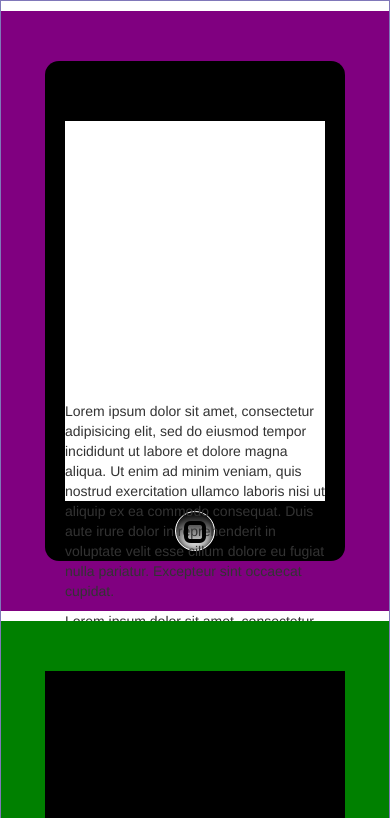
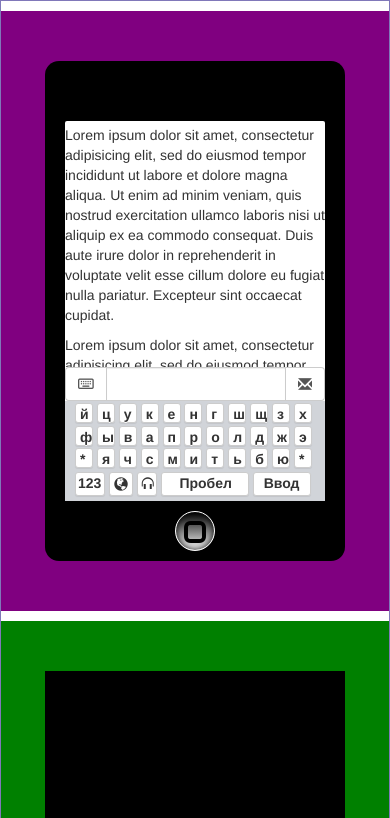
Before and after one commit to michaelrubin24/js-message, a website: page index.html in a window 390 px wide. Shown: the top 818 px of the page. Drawn offline with nearby package versions, Linux system fonts and the light colour scheme.

Commit message:
added styles for input field , scroll for messages of iphone

```diff
--- a/stylesheets/style.css
+++ b/stylesheets/style.css
@@ -14,10 +14,6 @@
 }
 
 .iphone-body, .android-body{
-  /* min-width: 300px;
-  min-height: 500px;
-  max-width: 300px;
-  max-height: 500px; */
   padding-top: 40px;
   width: 300px;
   height: 500px;
@@ -29,20 +25,43 @@
   border-radius: 14px;
  }
  .iphone-screen{
+   position: relative;
    margin: 20px auto;
    width: 260px;
    height: 380px;
    background: white;
-   padding-top: 280px;
+   /* padding-top: 280px; */
+   padding-top: 4px;
    margin-bottom: 0px;
+   border-radius: 2px;
  }
 
- .iphone-keyboard{
-    height: 100px;
-    border: 1px solid purple;
-    padding: 0 10px;
-    background: #D1D4D9;
-    /* margin-right: 1px;  */
+ .iphone-messages{
+   height: 242px;
+   overflow-y: scroll;
+ }
+
+ .iphone-input-message{
+  position: absolute;
+  bottom: 90px;
+  margin-bottom: 10px;
+ }
+
+.iphone-input-message span{
+  background: #FFF;
+}
+
+.iphone-input-message span:hover{
+  cursor: pointer;
+  border: 1px solid #66AFE9;
+}
+
+.iphone-keyboard{
+  position: absolute;
+  bottom: 0px;
+  height: 100px;
+  padding: 0 10px;
+  background: #D1D4D9;
  }
 
 .iphone-keyboard .btn-sm{
@@ -55,7 +74,7 @@
   padding-left: 4px;
   margin-top: 2px;
   background: #FFFFFF;
- }
+  }
 
  .action-buttons{
    margin-top: 2px;
```
